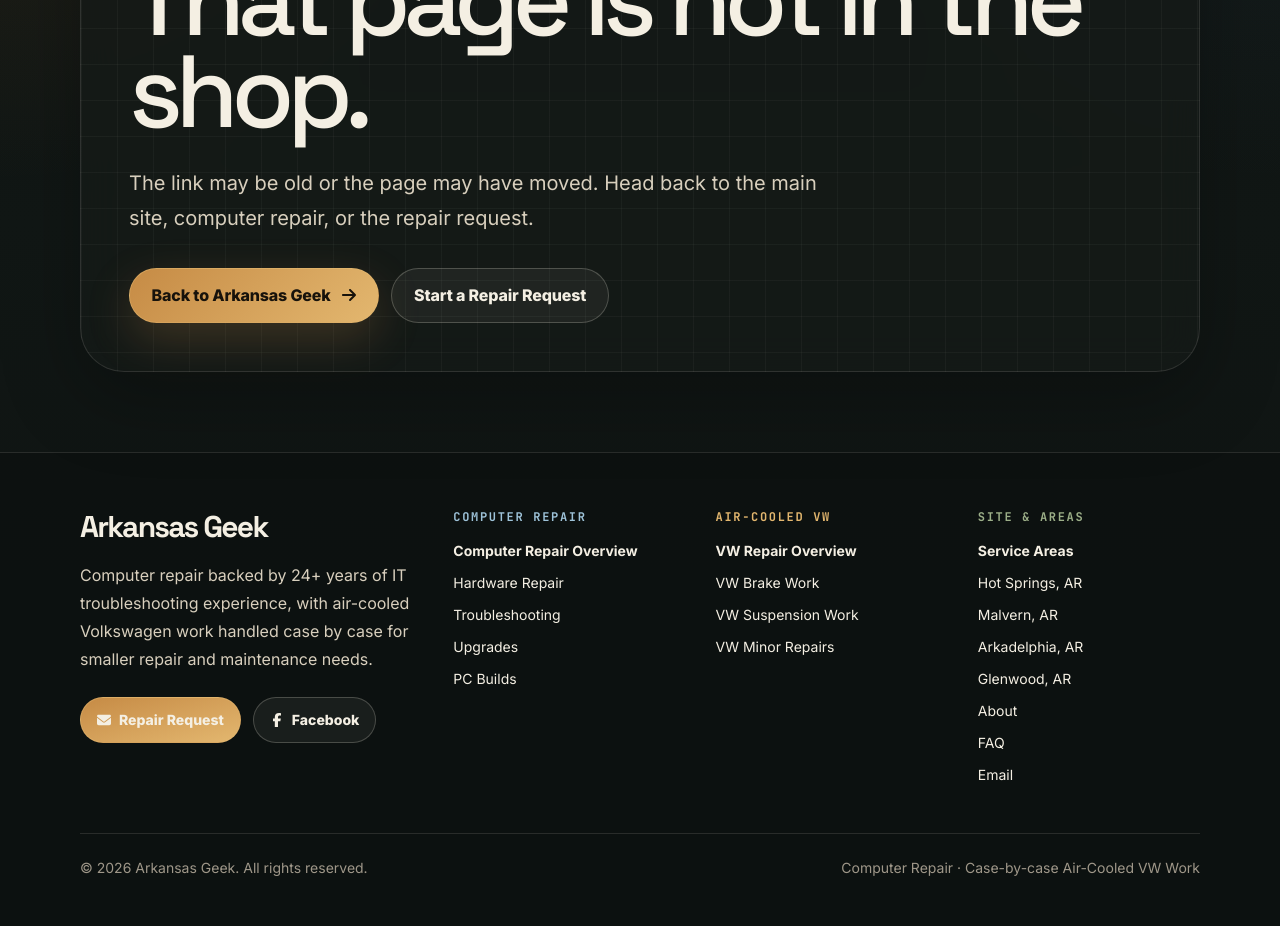
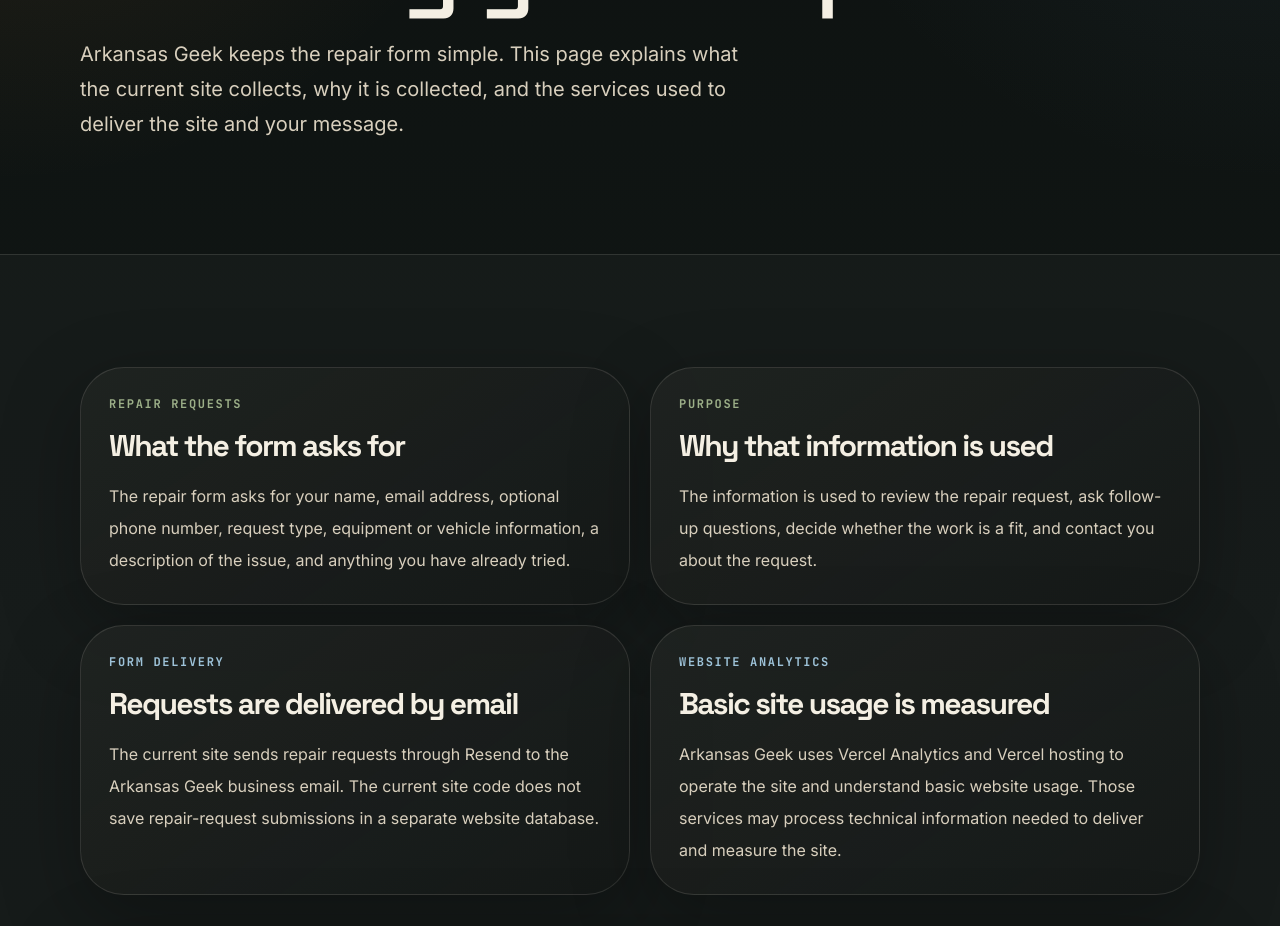
Before and after one commit to altifygenerator-ai/arkansas-geek, a Next.js app: page /privacy in a window 1280 px wide. Before the commit this address had no page. Shown: the part 361-1287 px from the top of the page. Built offline with nearby package versions, Linux system fonts and the light colour scheme.

Commit message:
Add repair request privacy page

```diff
--- /dev/null
+++ b/src/app/privacy/page.tsx
@@ -0,0 +1,147 @@
+import type { Metadata } from "next";
+import Link from "next/link";
+import { FaArrowRight, FaEnvelope } from "react-icons/fa6";
+import Footer from "@/components/Footer";
+import Header from "@/components/Header";
+import { siteEmail, siteUrl } from "@/lib/site";
+
+export const metadata: Metadata = {
+  title: "Privacy",
+  description:
+    "How Arkansas Geek handles repair request information and basic website analytics.",
+  alternates: { canonical: "/privacy" },
+  robots: { index: true, follow: true },
+};
+
+const schema = {
+  "@context": "https://schema.org",
+  "@type": "WebPage",
+  "@id": siteUrl + "/privacy#webpage",
+  url: siteUrl + "/privacy",
+  name: "Arkansas Geek Privacy",
+  isPartOf: { "@id": siteUrl + "/#website" },
+  about: { "@id": siteUrl + "/#business" },
+};
+
+export default function PrivacyPage() {
+  return (
+    <>
+      <Header />
+      <main>
+        <script
+          type="application/ld+json"
+          dangerouslySetInnerHTML={{ __html: JSON.stringify(schema) }}
+        />
+
+        <section className="relative overflow-hidden pt-32 pb-20 md:pb-28">
+          <div className="absolute inset-0 -z-20 diagnostic-grid opacity-30" />
+          <div className="container-custom">
+            <div className="max-w-5xl">
+              <div className="eyebrow">Privacy</div>
+              <h1 className="display-title mt-6">
+                Repair details are for handling your request.
+              </h1>
+              <p className="lead mt-7">
+                Arkansas Geek keeps the repair form simple. This page explains
+                what the current site collects, why it is collected, and the
+                services used to deliver the site and your message.
+              </p>
+            </div>
+          </div>
+        </section>
+
+        <section className="border-y border-[var(--line)] bg-[rgba(244,239,227,0.025)] py-20 md:py-28">
+          <div className="container-custom">
+            <div className="grid gap-5 lg:grid-cols-2">
+              <article className="fresh-panel p-7">
+                <p className="font-mono-custom text-xs font-black uppercase tracking-[0.14em] text-[var(--green-soft)]">
+                  Repair requests
+                </p>
+                <h2 className="font-heading mt-4 text-3xl font-black tracking-[-0.055em] text-[var(--cream)]">
+                  What the form asks for
+                </h2>
+                <p className="mt-4 leading-8 text-[var(--cream-soft)]">
+                  The repair form asks for your name, email address, optional
+                  phone number, request type, equipment or vehicle information,
+                  a description of the issue, and anything you have already
+                  tried.
+                </p>
+              </article>
+
+              <article className="fresh-panel p-7">
+                <p className="font-mono-custom text-xs font-black uppercase tracking-[0.14em] text-[var(--green-soft)]">
+                  Purpose
+                </p>
+                <h2 className="font-heading mt-4 text-3xl font-black tracking-[-0.055em] text-[var(--cream)]">
+                  Why that information is used
+                </h2>
+                <p className="mt-4 leading-8 text-[var(--cream-soft)]">
+                  The information is used to review the repair request, ask
+                  follow-up questions, decide whether the work is a fit, and
+                  contact you about the request.
+                </p>
+              </article>
+
+              <article className="fresh-panel p-7">
+                <p className="font-mono-custom text-xs font-black uppercase tracking-[0.14em] text-[var(--blue-soft)]">
+                  Form delivery
+                </p>
+                <h2 className="font-heading mt-4 text-3xl font-black tracking-[-0.055em] text-[var(--cream)]">
+                  Requests are delivered by email
+                </h2>
+                <p className="mt-4 leading-8 text-[var(--cream-soft)]">
+                  The current site sends repair requests through Resend to the
+                  Arkansas Geek business email. The current site code does not
+                  save repair-request submissions in a separate website
+                  database.
+                </p>
+              </article>
+
+              <article className="fresh-panel p-7">
+                <p className="font-mono-custom text-xs font-black uppercase tracking-[0.14em] text-[var(--blue-soft)]">
+                  Website analytics
+                </p>
+                <h2 className="font-heading mt-4 text-3xl font-black tracking-[-0.055em] text-[var(--cream)]">
+                  Basic site usage is measured
+                </h2>
+                <p className="mt-4 leading-8 text-[var(--cream-soft)]">
+                  Arkansas Geek uses Vercel Analytics and Vercel hosting to
+                  operate the site and understand basic website usage. Those
+                  services may process technical information needed to deliver
+                  and measure the site.
+                </p>
+              </article>
+            </div>
+
+            <div className="surface mt-8 p-7 sm:p-10">
+              <p className="font-mono-custom text-xs font-black uppercase tracking-[0.14em] text-[var(--amber-soft)]">
+                Please do not send sensitive information
+              </p>
+              <h2 className="font-heading mt-4 text-4xl font-black tracking-[-0.06em] text-[var(--cream)]">
+                No passwords, payment details, or sensitive personal files.
+              </h2>
+              <p className="mt-5 max-w-3xl leading-8 text-[var(--cream-soft)]">
+                The repair form is for describing the equipment, vehicle, and
+                problem. If you need to ask a privacy question or request that a
+                repair-request email be addressed, contact Arkansas Geek
+                directly.
+              </p>
+
+              <div className="mt-7 flex flex-col gap-3 sm:flex-row">
+                <a href={"mailto:" + siteEmail} className="btn-primary">
+                  Email Arkansas Geek
+                  <FaEnvelope />
+                </a>
+                <Link href="/repair-request" className="btn-secondary">
+                  Repair Request
+                  <FaArrowRight />
+                </Link>
+              </div>
+            </div>
+          </div>
+        </section>
+      </main>
+      <Footer />
+    </>
+  );
+}
```
